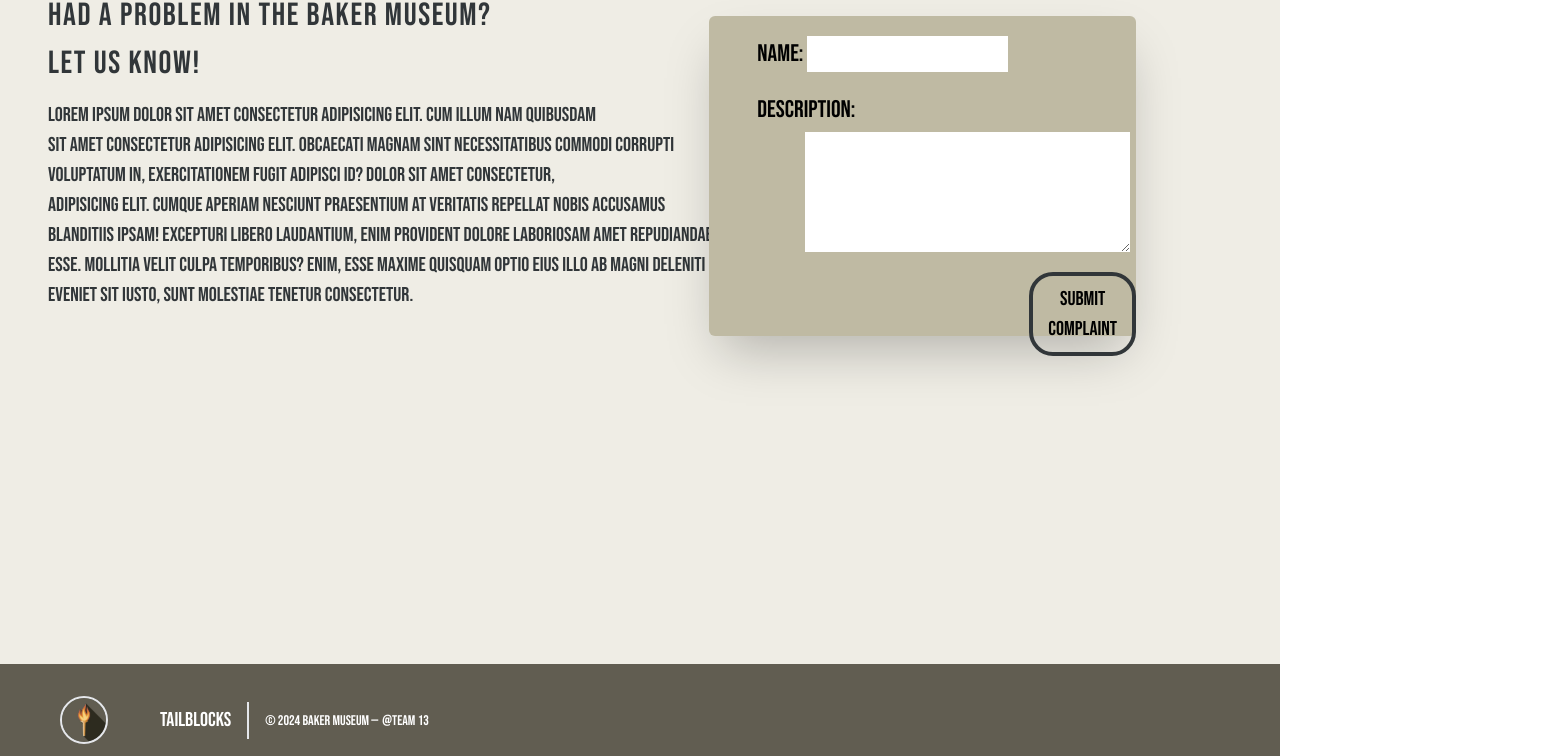
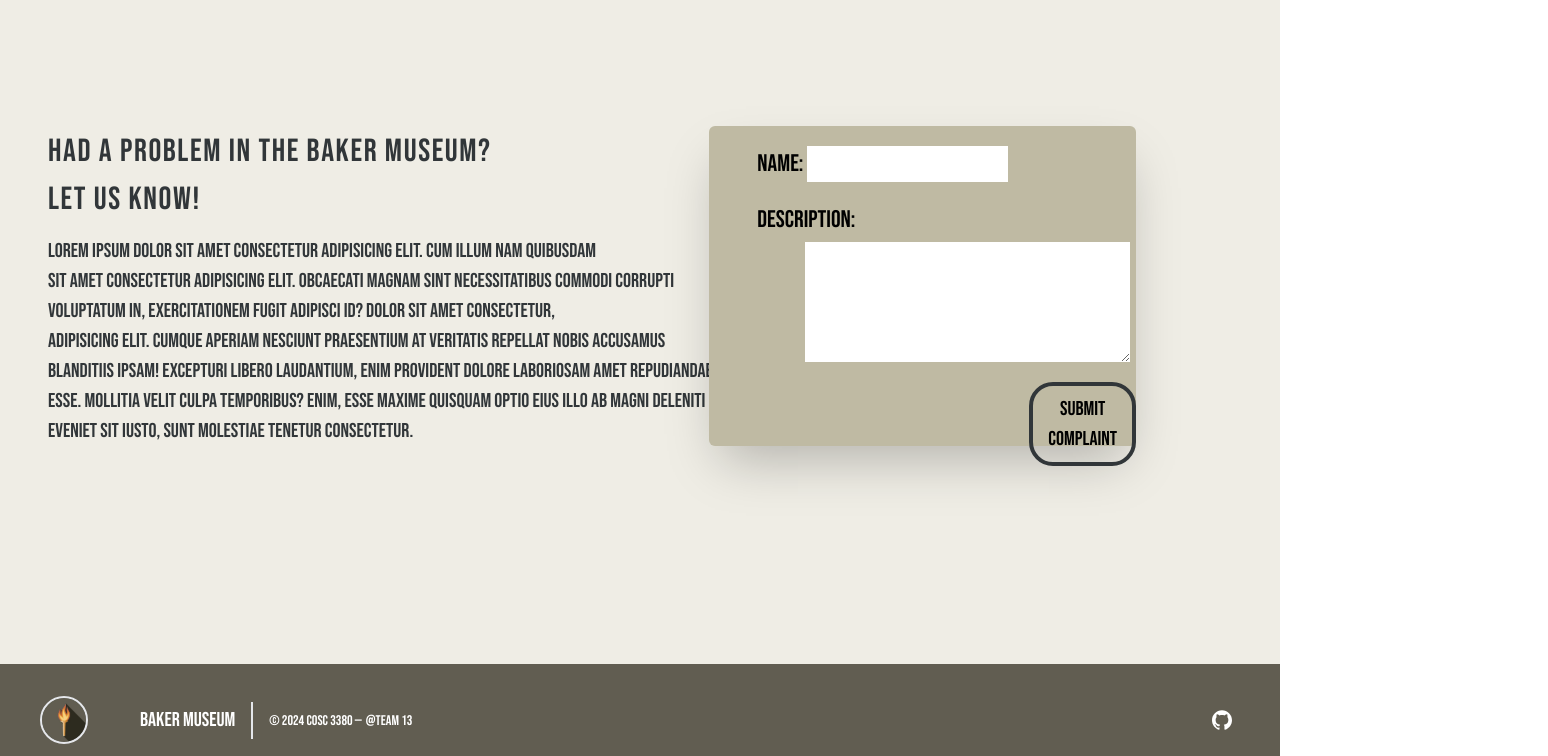
Before and after one commit to Ashishjob/museuma, a React (Create React App) app in the folder museuma/: page /complaints in a window 1280 px wide. Shown: the part 224-980 px from the top of the page, 1548 px wide, since content can reach past the window. Built offline with nearby package versions, Linux system fonts and the light colour scheme.

Commit message:
refactor: minor design changes

```diff
--- a/museuma/src/adminPages/Home.jsx
+++ b/museuma/src/adminPages/Home.jsx
@@ -4,7 +4,7 @@ import '../index.css';
 
 const AdminHome = () => {
     return (
-        <main className="h-screen bg-[#EFEDE5] w-screen" style={{
+        <main className="min-h-screen bg-[#EFEDE5] w-screen" style={{
             backgroundImage: `url('./adminbg.svg')`,
             backgroundRepeat: 'no-repeat',
             backgroundSize: 'cover'
--- a/museuma/src/adminPages/manageArtworks.jsx
+++ b/museuma/src/adminPages/manageArtworks.jsx
@@ -49,7 +49,7 @@ const ManageArtwork = () => {
   }, []);
 
   return (
-    <main className="h-screen bg-[#EFEDE5] w-screen flex justify-center">
+    <main className="min-h-screen bg-[#EFEDE5] w-screen flex justify-center">
       <div className="container mx-auto p-6">
         <Link to="/admin" className="absolute top-32 left-10 inline-block text-2xl text-[#313639] hover:text-[#C0BAA4]">
           <FaArrowLeft />
--- a/museuma/src/adminPages/manageEmployees.jsx
+++ b/museuma/src/adminPages/manageEmployees.jsx
@@ -96,7 +96,7 @@ const ManageEmployees = () => {
 
 
   return (
-    <main className="h-screen bg-[#EFEDE5] w-screen flex justify-center">
+    <main className="min-h-screen bg-[#EFEDE5] w-screen flex justify-center">
       <div className="container mx-auto p-6">
         <Link to="/admin" className="absolute top-32 left-10 inline-block text-2xl text-[#313639] hover:text-[#C0BAA4]">
           <FaArrowLeft />
--- a/museuma/src/adminPages/manageExhibits.jsx
+++ b/museuma/src/adminPages/manageExhibits.jsx
@@ -110,7 +110,7 @@ const ManageExhibits = () => {
   };
 
   return (
-    <main className="h-screen bg-[#EFEDE5] w-screen flex justify-center">
+    <main className="min-h-screen bg-[#EFEDE5] w-screen flex justify-center">
       <div className="container mx-auto p-6">
         <Link to="/admin" className="absolute top-32 left-10 inline-block text-2xl text-[#313639] hover:text-[#C0BAA4]">
           <FaArrowLeft />
--- a/museuma/src/adminPages/totalReport.jsx
+++ b/museuma/src/adminPages/totalReport.jsx
@@ -28,7 +28,7 @@ function TotalReport() {
   });
 
   return (
-    <main className="h-screen bg-[#EFEDE5] w-screen flex justify-center">
+    <main className="min-h-screen bg-[#EFEDE5] w-screen flex justify-center">
       <div className="container mx-auto p-6">
         <Link to="/admin" className="absolute top-32 left-10 inline-block text-2xl text-[#313639] hover:text-[#C0BAA4]">
           <FaArrowLeft />
--- a/museuma/src/adminPages/viewComplaints.jsx
+++ b/museuma/src/adminPages/viewComplaints.jsx
@@ -94,7 +94,7 @@ const ViewComplaints = () => {
   });
 
   return (
-    <main className="h-screen bg-[#EFEDE5] w-screen flex justify-center">
+    <main className="min-h-screen bg-[#EFEDE5] w-screen flex justify-center">
       <div className="container mx-auto p-6">
         <Link to="/admin" className="absolute top-32 left-10 inline-block text-2xl text-[#313639] hover:text-[#C0BAA4]">
           <FaArrowLeft />
@@ -141,8 +141,7 @@ const ViewComplaints = () => {
             </div>
           )}
         </div>
-
-        <div className="grid grid-cols-1 sm:grid-cols-2 md:grid-cols-3 lg:grid-cols-4 gap-4">
+          <div className="grid grid-cols-1 sm:grid-cols-2 md:grid-cols-3 lg:grid-cols-4 gap-4 mb-12">
             {filteredComplaints.map((complaint) => (
               <div key={complaint.id} className="bg-white rounded-lg p-4 shadow-md">
                 <h2 className="text-2xl mb-2">{`Branch: ${complaint.branch}`}</h2>
--- a/museuma/src/components/footer.js
+++ b/museuma/src/components/footer.js
@@ -1,17 +1,17 @@
 function Footer() {
   return (
     <footer class="body-font bg-[#615D51] text-white">
-      <div class="container px-5 py-8 flex items-center sm:flex-row flex-col">
+      <div class="flex py-8 flex items-center sm:flex-row flex-col w-full">
         <a class="flex title-font font-medium items-center md:justify-start justify-center text-white">
           <img
             src="/logo.svg"
             alt="logo"
             className="border-2 rounded-full w-12 mx-10"
           ></img>
-          <span class="ml-3 text-xl text-white">Tailblocks</span>
+          <span class="ml-3 text-xl text-white">Baker Museum</span>
         </a>
         <p class="text-sm text-white sm:ml-4 sm:pl-4 sm:border-l-2 sm:border-gray-200 sm:py-2 sm:mt-0 mt-4">
-          © 2024 Baker Museum —
+          © 2024 COSC 3380 —
           <a
             href="https://twitter.com/knyttneve"
             class="text-white ml-1"
@@ -21,7 +21,7 @@ function Footer() {
             @Team 13
           </a>
         </p>
-        <span class="inline-flex ml-auto -mr-72 sm:mt-0 mt-4 justify-center sm:justify-start">
+        <span class="inline-flex ml-auto mr-12 w-fit sm:mt-0 mt-4 justify-end">
           <a class="text-white" href="https://github.com/Ashishjob/museuma" target="__blank">
             <svg fill="currentColor" viewBox="0 0 24 24" class="w-5 h-5">
               <path d="M12 .297c-6.63 0-12 5.373-12 12 0 5.303 3.438 9.8 8.205 11.385.6 .113.82-.258.82-.577 0-.285-.01-1.04-.015-2.04-3.338.724-4.042-1.61-4.042-1.61C4.422 18.07 3.633 17.7 3.633 17.7c-1.087-.744.084-.729.084-.729 1.205.084 1.838 1.236 1.838 1.236 1.07 1.835 2.809 1.305 3.495.998.108-.776.417-1.305.76-1.604-2.665-.3-5.466-1.332-5.466-5.93 0-1.31.465-2.38 1.235-3.22-.135-.303-.54-1.523.105-3.176 0 0 1.005-.322 3.3 1.23.96-.267 1.98-.399 3-.405 1.02.006 2.04.138 3 .405 2.28-1.552 3.285-1.23 3.285-1.23.645 1.653.24 2.873.12 3.176.765.84 1.23 1.91 1.23 3.22 0 4.61-2.805 5.625-5.475 5.92.42.36.81 1.096.81 2.22 0 1.605-.015 2.905-.015 3.3 0 .315.21.69.825.57C20.565 22.092 24 17.592 24 12.297c0-6.627-5.373-12-12-12"></path>
--- a/museuma/src/pages/Home.jsx
+++ b/museuma/src/pages/Home.jsx
@@ -48,7 +48,7 @@ function Home() {
     <>
       <LeftSide />
       <RightSide />
-      <main className="h-screen bg-[#EFEDE5] w-screen">
+      <main className="min-h-screen bg-[#EFEDE5] w-screen">
         <div className="w-full flex flex-row justify-between">
           <div className="flex ml-40 mt-20 w-2/3">
             <div className="flex flex-col mr-8">
--- a/museuma/src/pages/complaints.jsx
+++ b/museuma/src/pages/complaints.jsx
@@ -1,10 +1,10 @@
 function Complaints() {
   return (
-    <main className="h-screen bg-[#EFEDE5] w-screen">
+    <main className="min-h-screen bg-[#EFEDE5] w-screen">
       <h3 className="text-[#313639] text-7xl mb-2 ml-12 tracking-widest flex flex-col items-center">
         Complaints?
       </h3>
-      <p className="text-[#313639] text-3xl ml-12 tracking-wider">
+      <p className="text-[#313639] text-3xl mt-36 ml-12 tracking-wider">
         Had a problem in the Baker Museum? <br></br>Let us know!
       </p>
 
@@ -21,8 +21,8 @@ function Complaints() {
         tenetur consectetur.
       </p>
 
-      <div className="flex absolute justify-end w-full top-60">
-        <div className="bg-[#bfbaa3] w-1/3 h-80 mr-36 rounded-md shadow-2xl fixed">
+      <div className="flex justify-end w-full top-60 -mt-80">
+        <div className="bg-[#bfbaa3] w-1/3 h-80 mr-36 rounded-md shadow-2xl">
           <div className=" text-2xl ml-12 mt-5">
             <label for="name">Name: </label>
             <input
--- a/museuma/src/pages/dining.jsx
+++ b/museuma/src/pages/dining.jsx
@@ -2,7 +2,7 @@ import cus from "../components/cuisine.jpg";
 
 function dining() {
   return (
-    <main className="h-screen bg-[#EFEDE5] w-screen overflow-y-auto relative">
+    <main className="min-h-screen bg-[#EFEDE5] w-screen overflow-y-auto overflow-x-hidden relative">
       <h3 className="text-[#313639] text-7xl mb-2 tracking-widest text-center">
         Dining
       </h3>
@@ -20,7 +20,7 @@ function dining() {
         <br></br> dining experiences.
       </p>
       <div className="absolute flex justify-end h-3/4 top-72 right-60 z-10">
-        <img src={cus} />
+        <img src={cus} className="h-2/3"/>
       </div>
       <h1 className="text-[#313639] text-center text-3xl">
         Our top 3 chef's recommendation:
--- a/museuma/src/pages/shoppingCart.jsx
+++ b/museuma/src/pages/shoppingCart.jsx
@@ -24,7 +24,7 @@ function ShoppingCart() {
     };
 
     return (
-        <main className="min-h-screen bg-[#EFEDE5] w-screen">
+        <main className="min-h-screen bg-[#EFEDE5] w-screen pb-16">
             <div class="mx-auto px-4 sm:px-6 lg:px-8">
                 <div class="flex items-center justify-center">
                 <h1 className="text-4xl mb-4 text-center mt-24 rounded-xl pl-2">Your Cart</h1>
```
Lines whose indentation alone changed are shown as unchanged.
